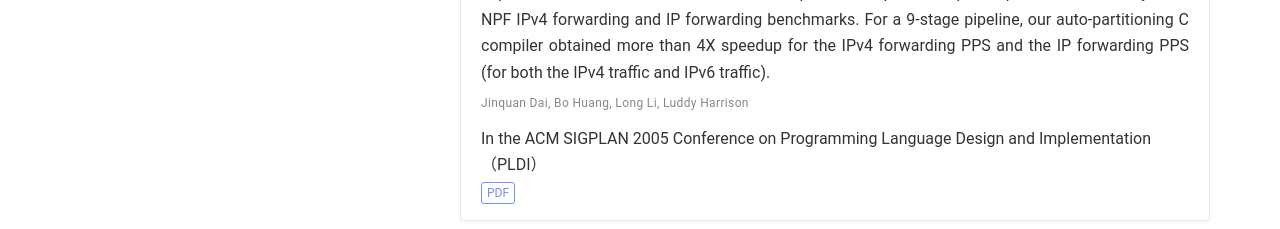
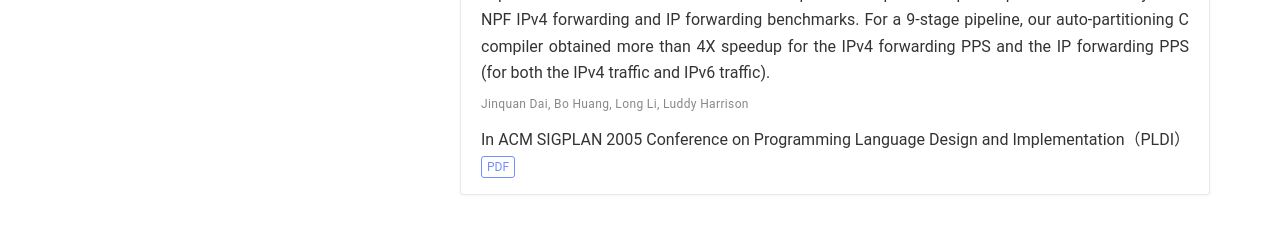
Before and after one commit to joan726/demo, a plain HTML site: page index.html in a window 1280 px wide. Shown: the part 4860-5089 px from the top of the page. Drawn offline with nearby package versions, Linux system fonts and the light colour scheme.

Commit message:
Update index.html

```diff
--- a/index.html
+++ b/index.html
@@ -643,7 +643,7 @@
   </div>
 
       <div class="pub-publication">
-        In the ACM SIGPLAN 2005 Conference on Programming Language Design and Implementation（PLDI）
+        In ACM SIGPLAN 2005 Conference on Programming Language Design and Implementation（PLDI）
       </div>
 
       <div class="pub-links">
```
